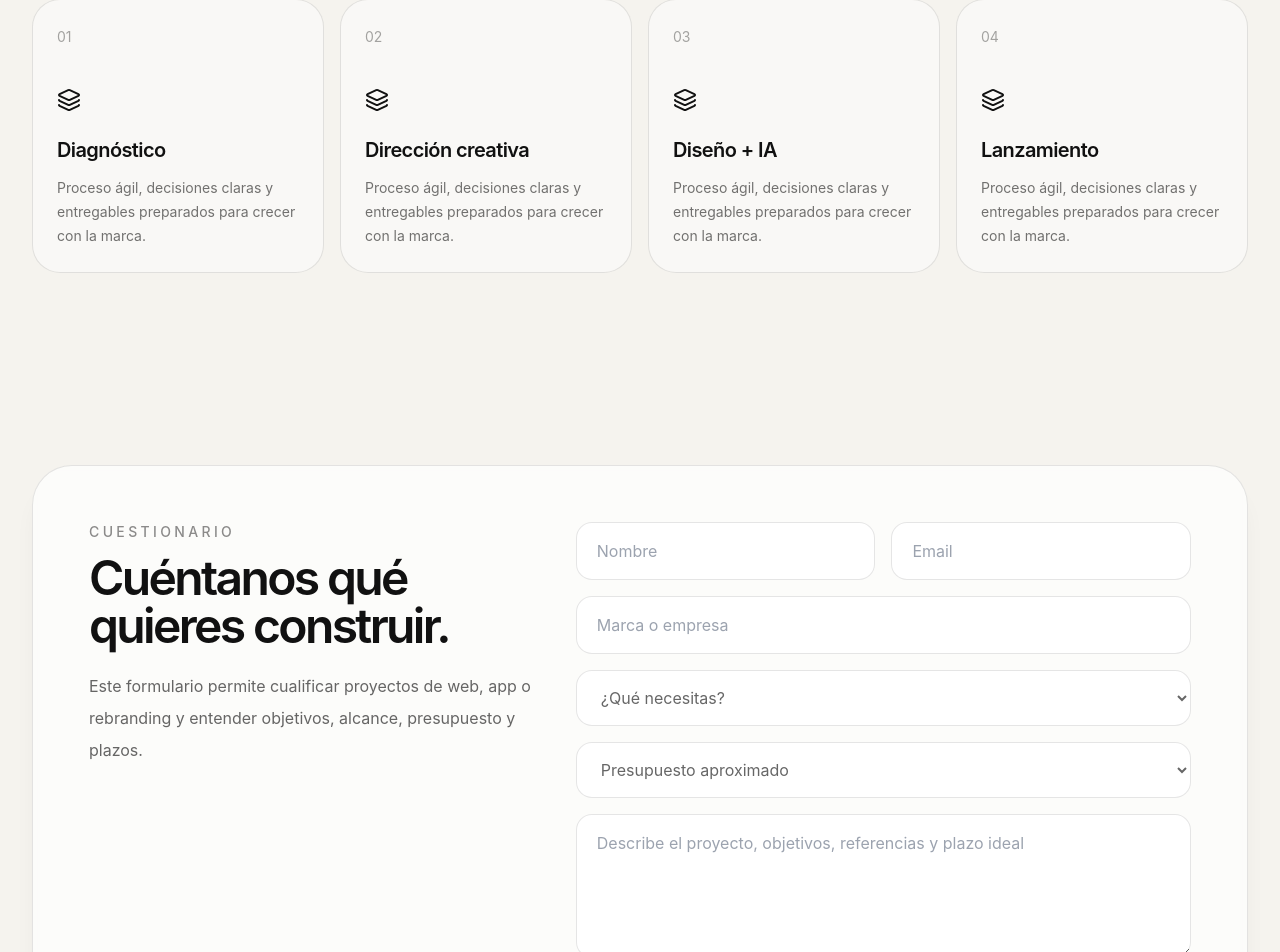
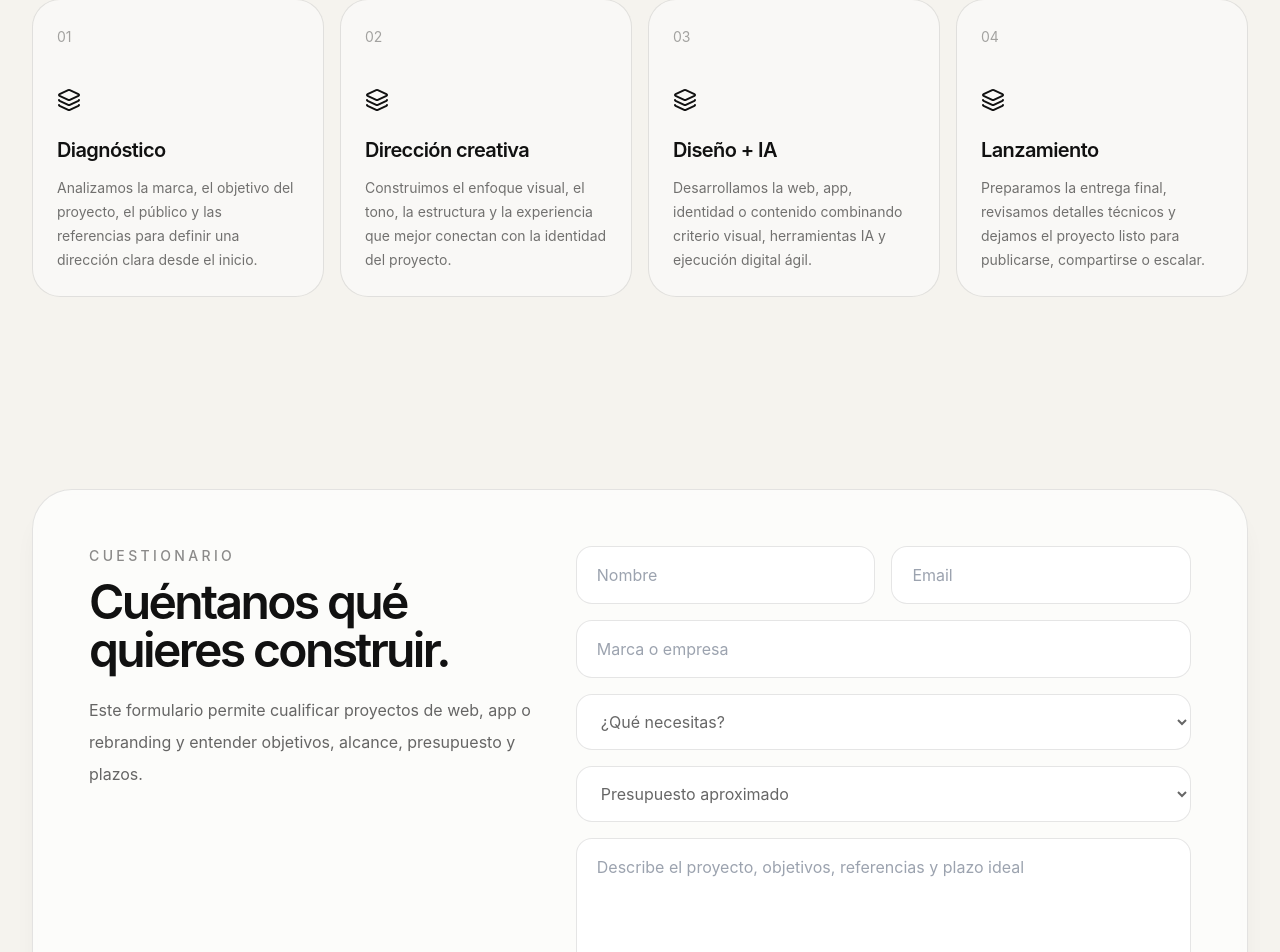
Before and after one commit to VluxApp/Emege, a React (Vite) app: page / in a window 1280 px wide. Shown: the part 3706-4658 px from the top of the page. Built offline with nearby package versions, Linux system fonts and the light colour scheme.

Commit message:
Actualizar textos del método EMEGE

```diff
--- a/src/App.jsx
+++ b/src/App.jsx
@@ -56,6 +56,25 @@ const rebrands = [
   "Aplicaciones digitales",
   "Rediseño web",
   "Dirección de arte",
+];
+
+const methodSteps = [
+  {
+    title: "Diagnóstico",
+    desc: "Analizamos la marca, el objetivo del proyecto, el público y las referencias para definir una dirección clara desde el inicio.",
+  },
+  {
+    title: "Dirección creativa",
+    desc: "Construimos el enfoque visual, el tono, la estructura y la experiencia que mejor conectan con la identidad del proyecto.",
+  },
+  {
+    title: "Diseño + IA",
+    desc: "Desarrollamos la web, app, identidad o contenido combinando criterio visual, herramientas IA y ejecución digital ágil.",
+  },
+  {
+    title: "Lanzamiento",
+    desc: "Preparamos la entrega final, revisamos detalles técnicos y dejamos el proyecto listo para publicarse, compartirse o escalar.",
+  },
 ];
 
 const heroVideoUrl = "https://res.cloudinary.com/dezbnvvdc/video/upload/v1779515951/download_1_yrazie.mp4";
@@ -380,18 +399,18 @@ export default function EmegeLandingPage() {
           </div>
 
           <div className="grid gap-4 md:grid-cols-4">
-            {["Diagnóstico", "Dirección creativa", "Diseño + IA", "Lanzamiento"].map((step, index) => (
+            {methodSteps.map((step, index) => (
               <div
-                key={step}
+                key={step.title}
                 className="rounded-[1.75rem] border border-black/10 bg-white/45 p-6"
               >
                 <span className="text-sm text-black/35">0{index + 1}</span>
                 <Layers className="mt-10" size={24} />
                 <h3 className="mt-6 text-xl font-semibold tracking-[-0.03em]">
-                  {step}
+                  {step.title}
                 </h3>
                 <p className="mt-3 text-sm leading-6 text-black/55">
-                  Proceso ágil, decisiones claras y entregables preparados para crecer con la marca.
+                  {step.desc}
                 </p>
               </div>
             ))}
```
